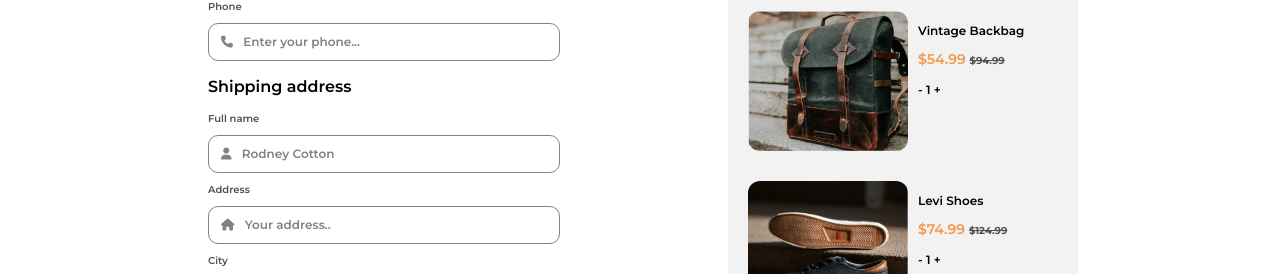
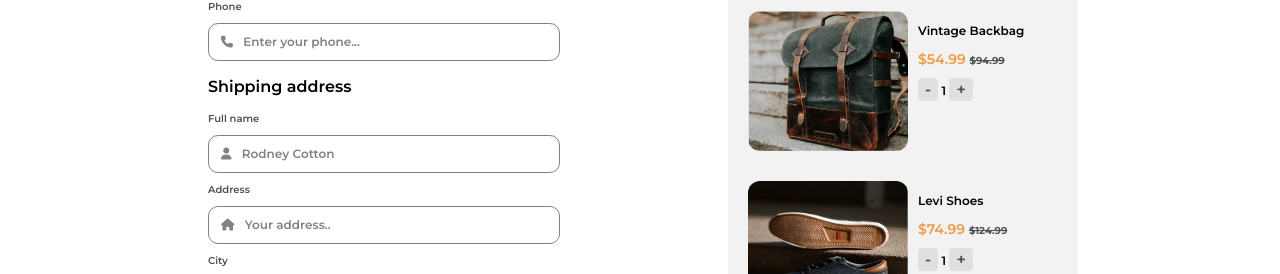
Before and after one commit to Kstrohfus/checkout-page, a plain HTML site: page index.html in a window 1280 px wide. Shown: the part 214-488 px from the top of the page. Drawn offline with Linux system fonts and the light colour scheme.

Commit message:
Added background to plus and minus, page complete

```diff
--- a/css/styles.css
+++ b/css/styles.css
@@ -64,6 +64,15 @@ img {
     color: #f2994a;
     font-weight: 600;
     font-size: 14px;
+}
+
+.plus,
+.minus {
+    background: #e0e0e0;
+    border-radius: 4px;
+    padding: 2px 7px;
+    font-size: 16px;
+    color: #4f4f4f;
 }
 
 .shipping-container {
```
